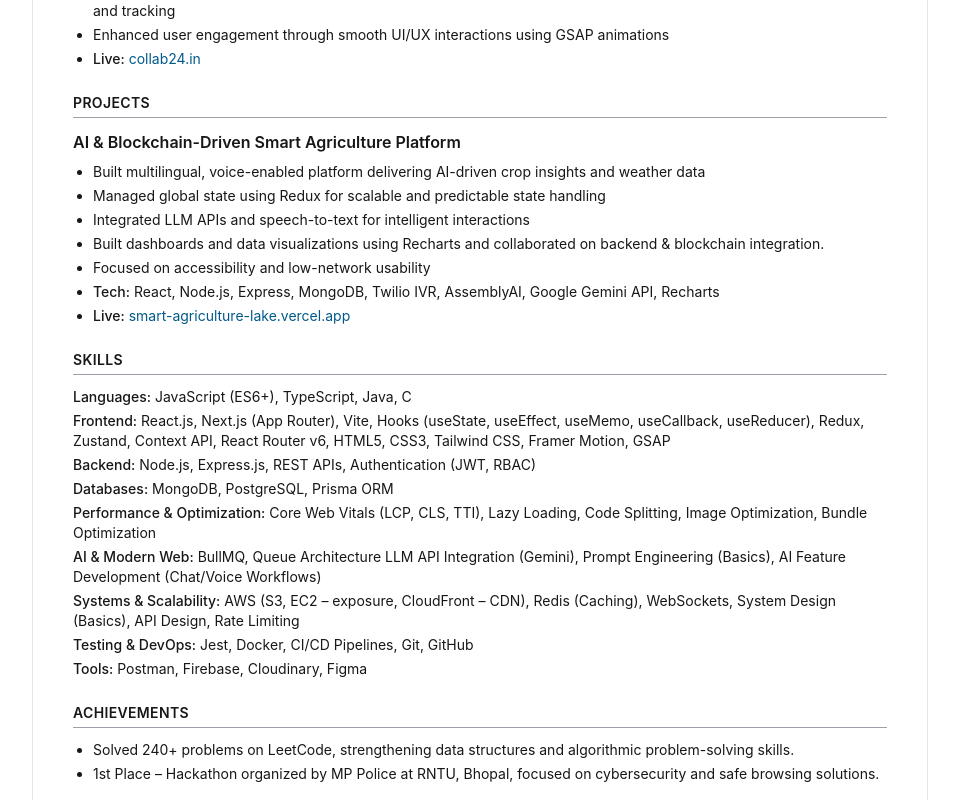
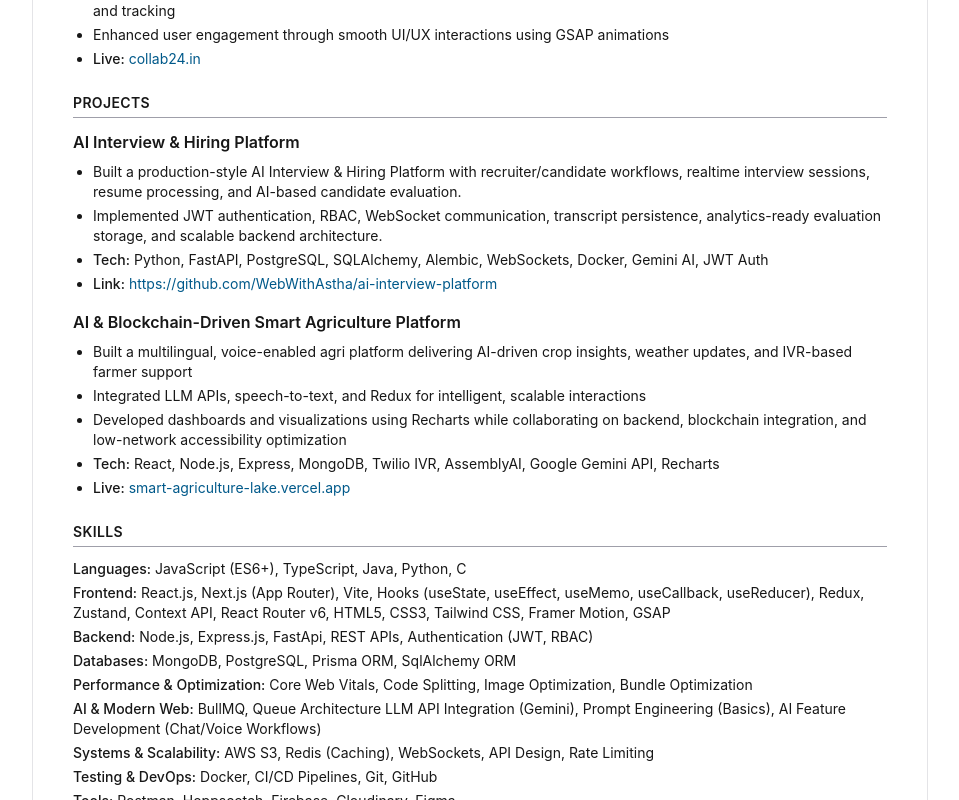
Before and after one commit to WebWithAstha/astha, a React (Vite) app: page /resume in a window 1280 px wide. Shown: the part 840-1640 px from the top of the page, without its empty margins (160-1119 px from the left). Built offline with nearby package versions, Linux system fonts and the light colour scheme; a web font is replaced by a local one.

Commit message:
update resume section with new project details and skills

```diff
--- a/src/pages/resume.jsx
+++ b/src/pages/resume.jsx
@@ -117,28 +117,38 @@
 
         {/* PROJECTS */}
         <Section title="Projects">
-          <div>
+
+          <div className="">
+            <h3 className="font-semibold">
+              AI Interview & Hiring Platform
+            </h3>
+            <ul className="list-disc ml-5 mt-2 space-y-1 text-sm">
+              <li>
+                Built a production-style AI Interview & Hiring Platform with recruiter/candidate workflows, realtime interview sessions, resume processing, and AI-based candidate evaluation.
+              </li>
+              <li>
+Implemented JWT authentication, RBAC, WebSocket communication, transcript persistence, analytics-ready evaluation storage, and scalable backend architecture.
+              </li>
+              <li>
+                <span className="font-medium">Tech:</span> Python, FastAPI, PostgreSQL, SQLAlchemy, Alembic, WebSockets, Docker, Gemini AI, JWT Auth</li>
+              {/* Add once deployed: */}
+              <li><span className="font-medium">Link:</span> <a href="https://github.com/WebWithAstha/ai-interview-platform" className="text-sky-800 hover:underline">https://github.com/WebWithAstha/ai-interview-platform</a></li>
+            </ul>
+          </div>
+            <div>
             <h3 className="font-semibold">
               AI & Blockchain-Driven Smart Agriculture Platform
             </h3>
 
             <ul className="list-disc ml-5 mt-2 space-y-1 text-sm">
               <li>
-                Built multilingual, voice-enabled platform delivering AI-driven crop insights and weather data
+                Built a multilingual, voice-enabled agri platform delivering AI-driven crop insights, weather updates, and IVR-based farmer support
               </li>
               <li>
-                Managed global state using Redux for scalable and predictable state handling
-              </li>
+               Integrated LLM APIs, speech-to-text, and Redux for intelligent, scalable interactions
+               </li>
               <li>
-                Integrated LLM APIs and speech-to-text for intelligent interactions
-              </li>
-              <li>
-                Built dashboards and data visualizations using Recharts and
-                collaborated on backend & blockchain integration.
-              </li>
-              <li>
-                Focused on accessibility and low-network usability
-              </li>
+                Developed dashboards and visualizations using Recharts while collaborating on backend, blockchain integration, and low-network accessibility optimization</li>
               <li>
                 <span className="font-medium">Tech:</span> React, Node.js, Express, MongoDB, Twilio IVR, AssemblyAI, Google Gemini API, Recharts
               </li>
@@ -185,7 +195,7 @@
         <Section title="Skills" spaceY={"space-y-1"}>
 
           <SkillRow label="Languages">
-            JavaScript (ES6+), TypeScript, Java, C
+            JavaScript (ES6+), TypeScript, Java, Python, C
           </SkillRow>
 
           <SkillRow label="Frontend">
@@ -197,15 +207,15 @@
           </SkillRow>
 
           <SkillRow label="Backend">
-            Node.js, Express.js, REST APIs, Authentication (JWT, RBAC)
+            Node.js, Express.js, FastApi, REST APIs, Authentication (JWT, RBAC)
           </SkillRow>
 
           <SkillRow label="Databases">
-            MongoDB, PostgreSQL, Prisma ORM
+            MongoDB, PostgreSQL, Prisma ORM, SqlAlchemy ORM
           </SkillRow>
 
           <SkillRow label="Performance & Optimization">
-            Core Web Vitals (LCP, CLS, TTI), Lazy Loading, Code Splitting,
+            Core Web Vitals, Code Splitting,
             Image Optimization, Bundle Optimization
           </SkillRow>
 
@@ -215,16 +225,16 @@
           </SkillRow>
 
           <SkillRow label="Systems & Scalability">
-            AWS (S3, EC2 – exposure, CloudFront – CDN), Redis (Caching), WebSockets, System Design (Basics),
+            AWS S3, Redis (Caching), WebSockets,
             API Design, Rate Limiting
           </SkillRow>
 
           <SkillRow label="Testing & DevOps">
-            Jest, Docker, CI/CD Pipelines, Git, GitHub
+            Docker, CI/CD Pipelines, Git, GitHub
           </SkillRow>
 
           <SkillRow label="Tools">
-            Postman, Firebase, Cloudinary, Figma
+            Postman, Hoppscotch, Firebase, Cloudinary, Figma
           </SkillRow>
 
         </Section>
```
